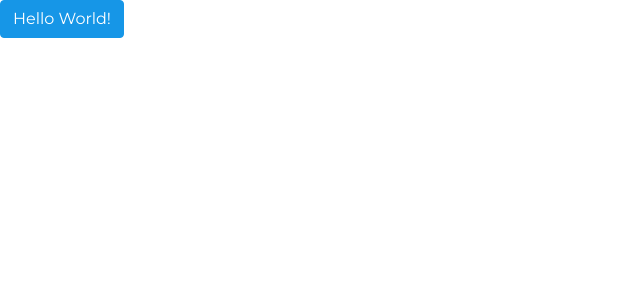
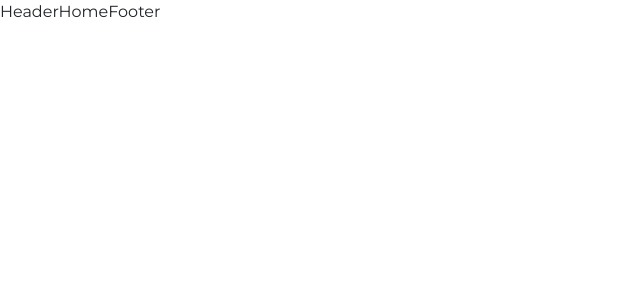
Before and after one commit to userly-tools/userly-tools, a React (Create React App) app: page / in a window 1280 px wide. Shown: the top 300 px of the page, without its empty margins (0-640 px from the left). Built offline with nearby package versions, Linux system fonts and the light colour scheme.

Commit message:
add react-router

```diff
--- a/src/App.js
+++ b/src/App.js
@@ -1,9 +1,19 @@
 import React from 'react';
-import {Button} from 'reactstrap';
+import { HashRouter as DefaultRouter, Switch, Route } from "react-router-dom";
 
-function App() {
+var createBrowserHistory = require("history").createBrowserHistory;
+const history = createBrowserHistory();
+
+const App = () => {
   return (
-    <Button color="primary">Hello World!</Button>
+    <DefaultRouter history={history}>
+      Header
+      <Switch>
+        <Route exact path="/" component={() => {return <>Home</>}} />
+        <Route exact path="/login" component={() => {return <>Login</>}} />
+      </Switch>
+      Footer
+    </DefaultRouter>
   );
 }
 
```
Also changed, not shown: package.json (line endings or trailing spaces).
